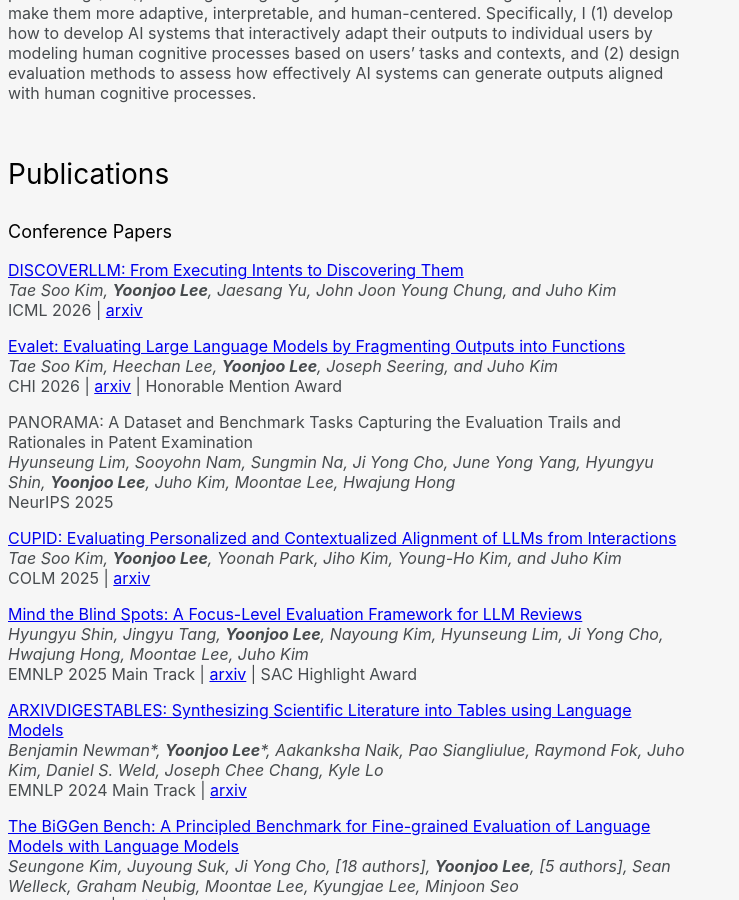
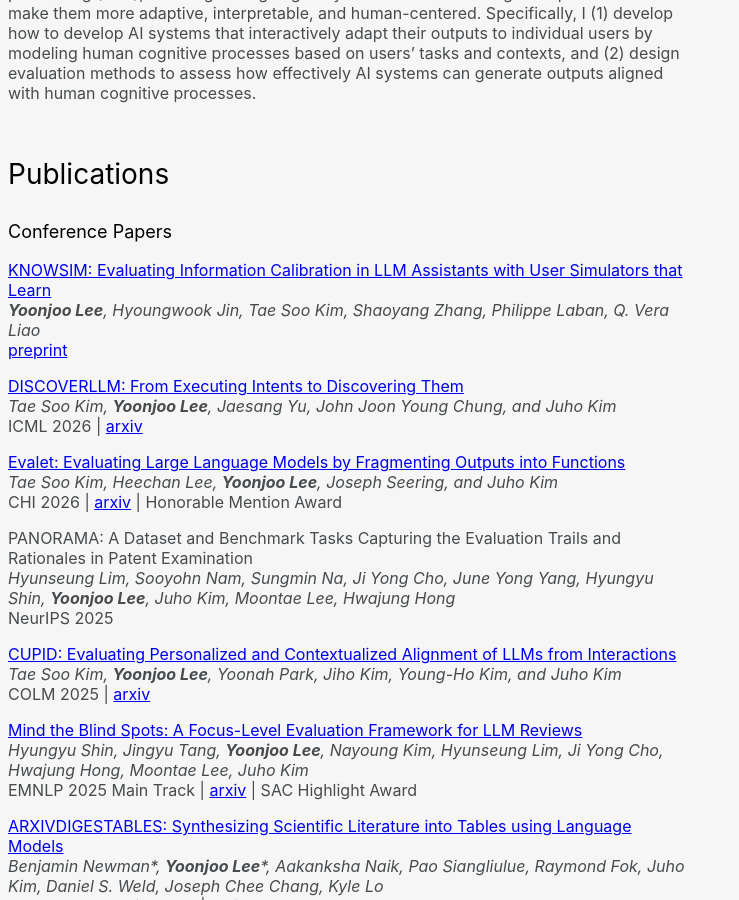
Before and after one commit to yjo2lee/yoonjoo.github.io, a Jekyll site: the page built from index.md, in a window 1280 px wide and 900 px high, scrolled down 362 px. Shown: the whole window, without its empty margins (0-739 px from the left). Built offline with Jekyll 4.4.1, drawn with Linux system fonts in a browser that asks for light colours; a style sheet for code colours, icons or effects is not loaded; our own code applies the rules of GitHub Pages for plain Markdown files.

Commit message:
add knowsim

```diff
--- a/index.md
+++ b/index.md
@@ -11,6 +11,10 @@ My research interest lies in the intersection of human-AI interaction and natura
 ## Publications
 
 ### Conference Papers
+
+[KNOWSIM: Evaluating Information Calibration in LLM Assistants with User Simulators that Learn](https://drive.google.com/file/d/1t1bh1Jxed4SULXBA0s7FPBZ7nqOwrDAx/view?usp=sharing){:target="_blank"}\
+_**Yoonjoo Lee**, Hyoungwook Jin, Tae Soo Kim, Shaoyang Zhang, Philippe Laban, Q. Vera Liao_\
+[preprint](https://drive.google.com/file/d/1t1bh1Jxed4SULXBA0s7FPBZ7nqOwrDAx/view?usp=sharing){:target="_blank"}
 
 [DISCOVERLLM: From Executing Intents to Discovering Them](https://arxiv.org/pdf/2602.03429){:target="_blank"}\
 _Tae Soo Kim, **Yoonjoo Lee**, Jaesang Yu, John Joon Young Chung, and Juho Kim_\
```
